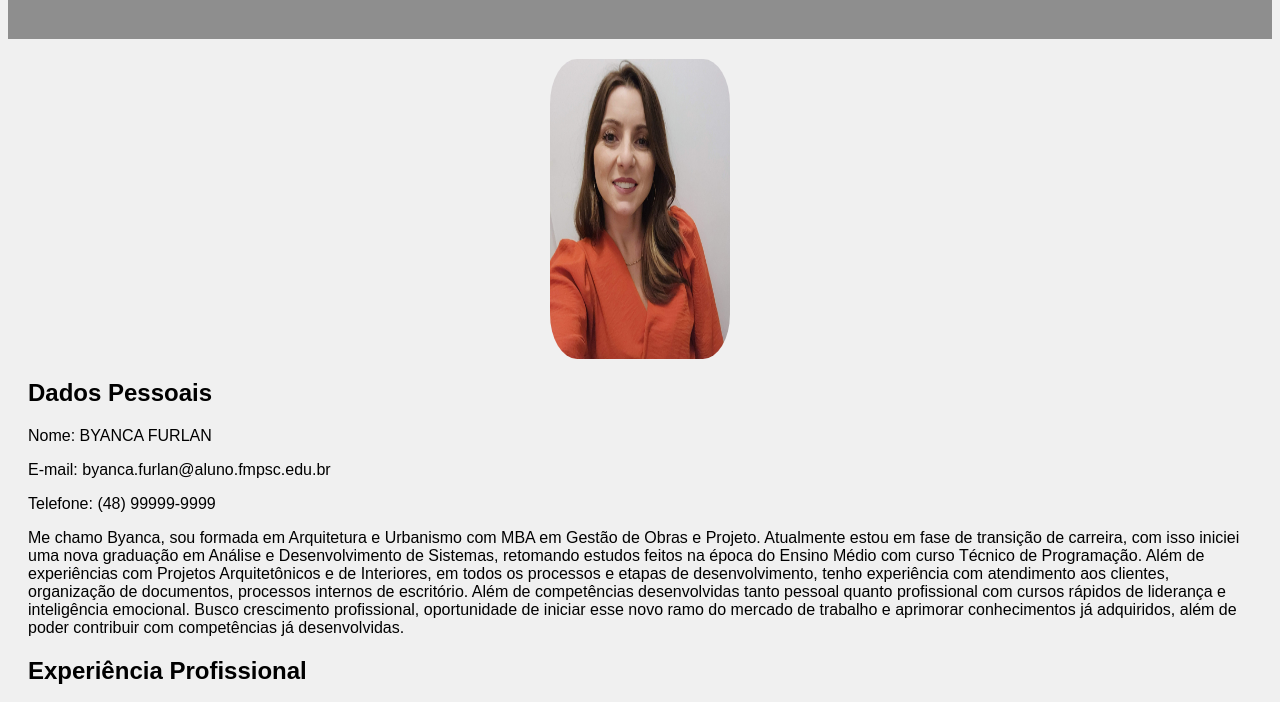
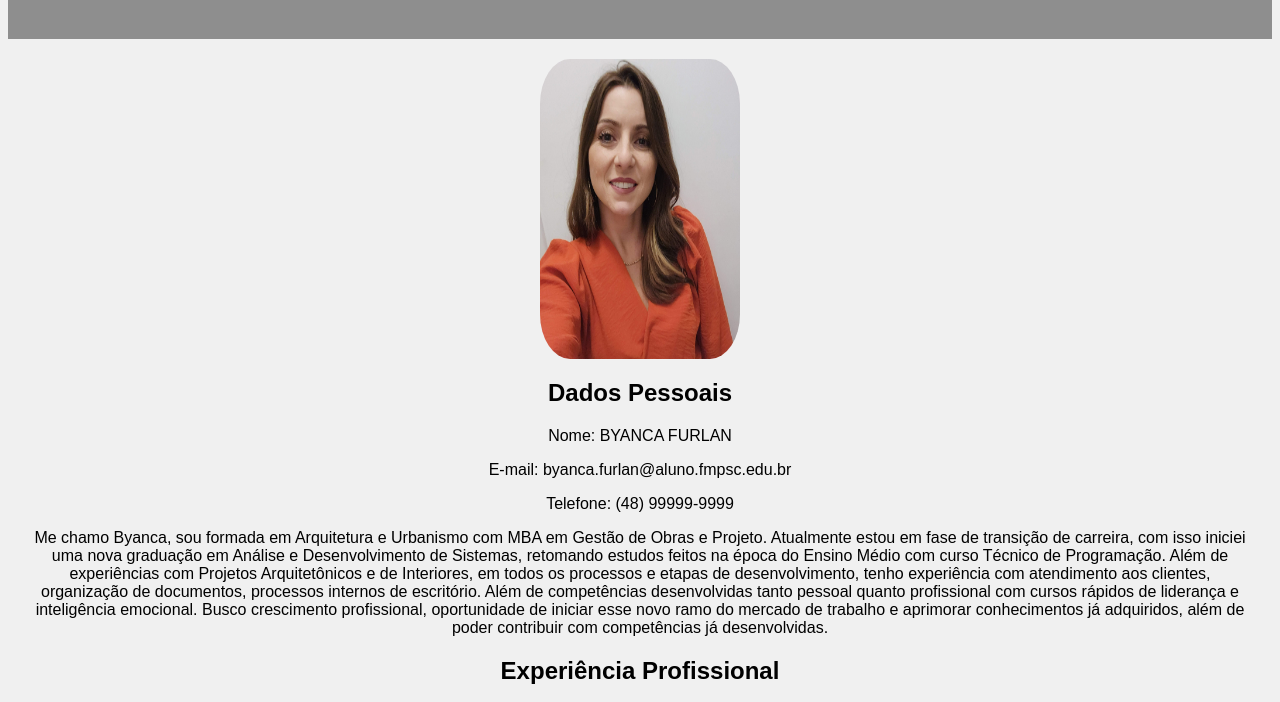
Before and after one commit to Byancacfurlan/curriculo, a plain HTML site: page index.html in a window 1280 px wide. Shown: the part 89-791 px from the top of the page. Drawn offline with Linux system fonts and the light colour scheme.

Commit message:
Update index.html

```diff
--- a/index.html
+++ b/index.html
@@ -7,6 +7,7 @@
             font-family: Arial, sans-serif;
             background-color: #f0f0f0;
             float: center;
+            text-align: center;
             padding: 0;
         }
 
@@ -18,7 +19,7 @@
         }
 
         #profile-image {
-            max-width: 180px;
+            max-width: 200px;
             border-radius: 15%;
             display: block;
             float: center;
```
